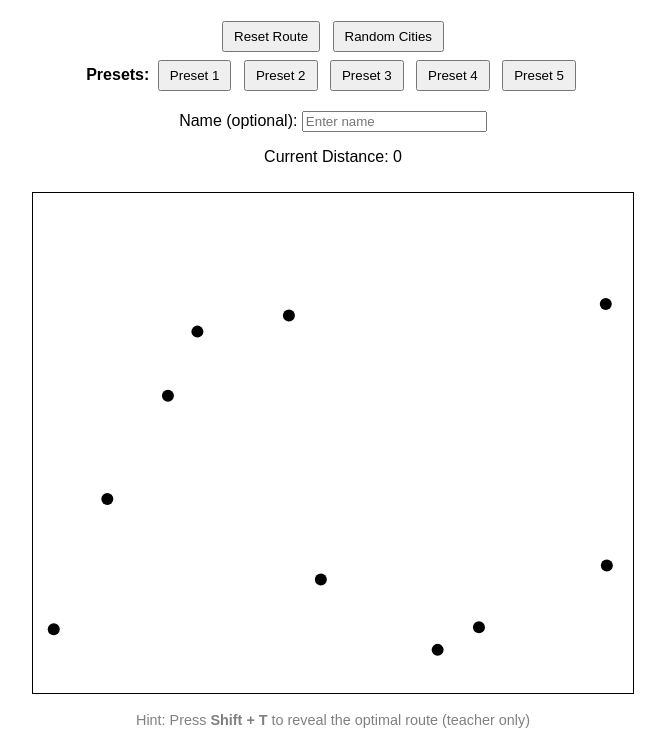
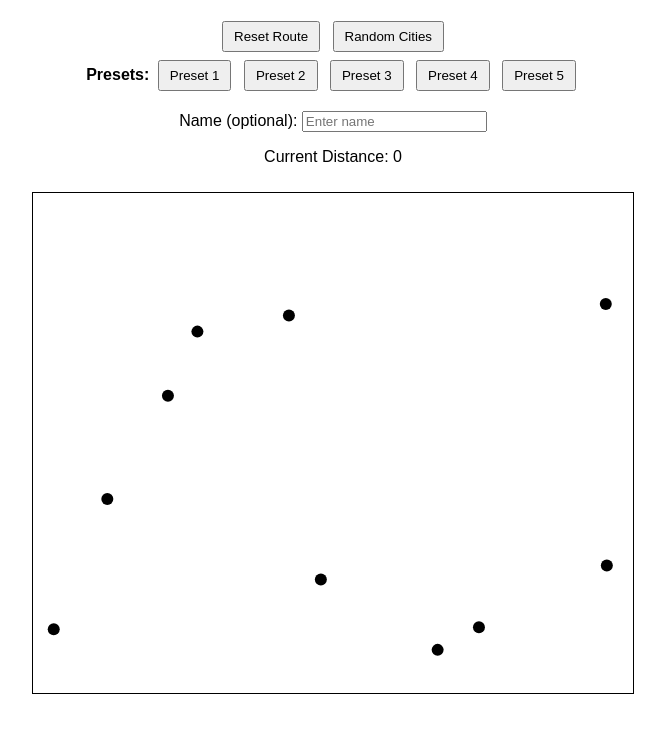
Before and after one commit to sfoley-math/tsp, a plain HTML site: page index.html in a window 1280 px wide. Shown: the part 51-800 px from the top of the page, without its empty margins (307-972 px from the left). Drawn offline with Linux system fonts and the light colour scheme.

Commit message:
Update index.html
remove teacher mode hint

```diff
--- a/index.html
+++ b/index.html
@@ -37,9 +37,7 @@ button { margin: 4px; padding: 6px 10px; }
 
 <canvas id="canvas" width="600" height="500"></canvas>
 
-<p style="font-size: 0.9em; color: gray;">
-Hint: Press <strong>Shift + T</strong> to reveal the optimal route (teacher only)
-</p>
+
 
 <script>
 const canvas = document.getElementById("canvas");
```
